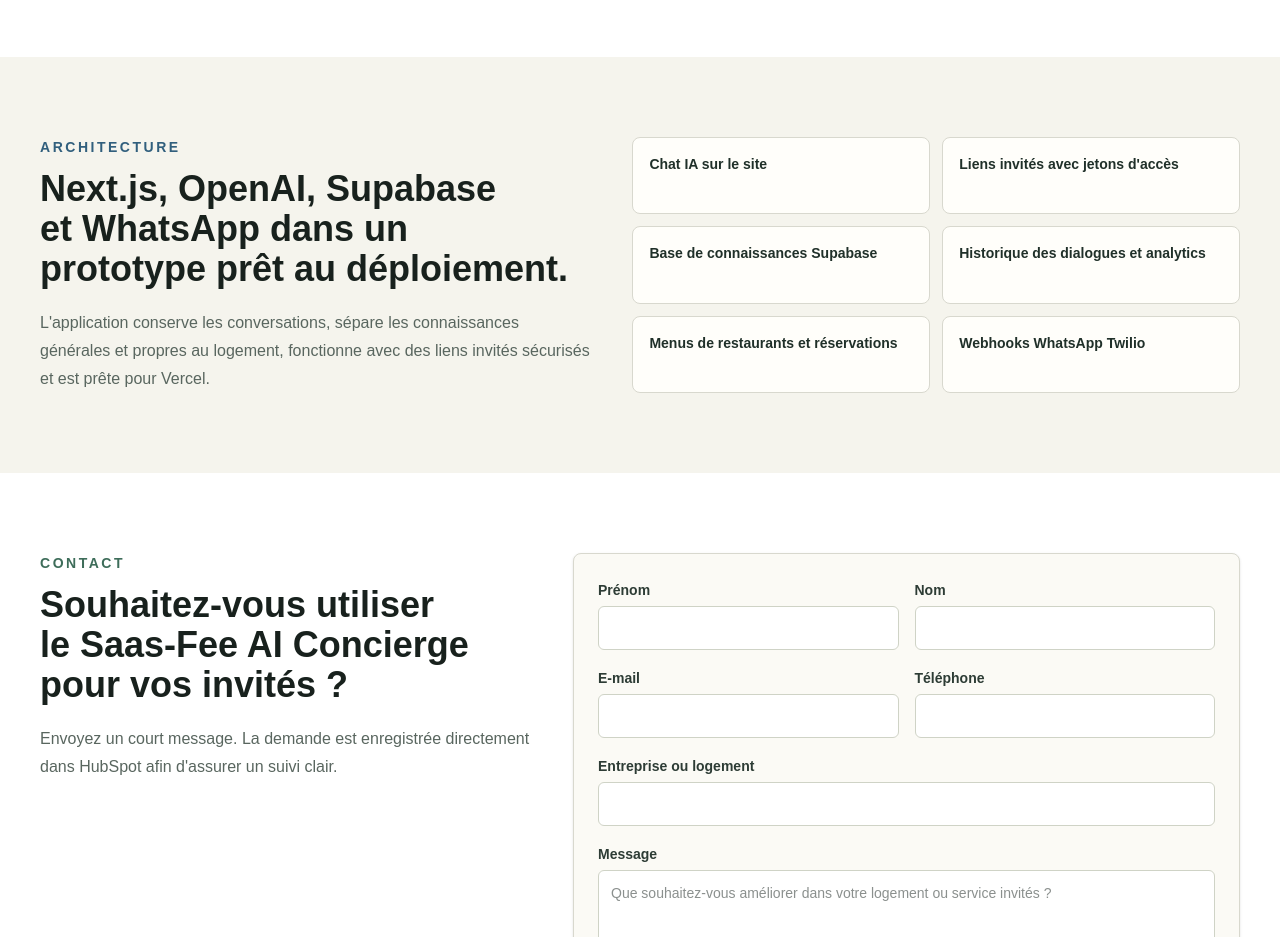
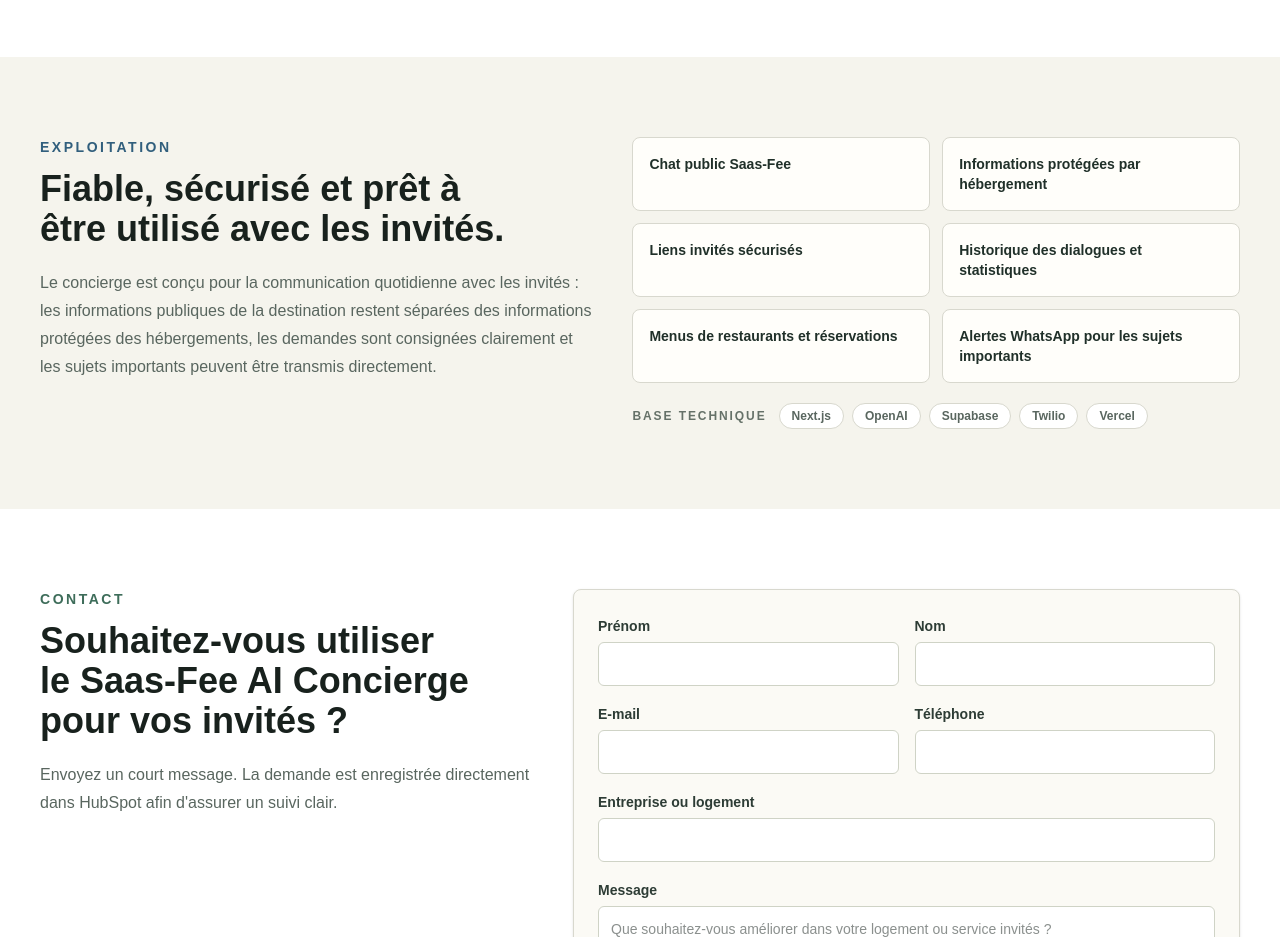
Before and after one commit to willyhaase/saas-fee-ai-concierge, a Next.js app: page /fr in a window 1280 px wide. Shown: the part 1740-2677 px from the top of the page. Built offline with nearby package versions, Linux system fonts and the light colour scheme; no server answers.

Commit message:
Reframe landing operations section

```diff
--- a/src/app/landing-copy.ts
+++ b/src/app/landing-copy.ts
@@ -52,6 +52,8 @@
     title: string;
     text: string;
     modules: string[];
+    techLabel: string;
+    techStack: string[];
   };
   contact: {
     eyebrow: string;
@@ -161,18 +163,19 @@
       ],
     },
     architecture: {
-      eyebrow: "Architektur",
-      title:
-        "Next.js, OpenAI, Supabase und WhatsApp in einem einsatzbereiten Prototyp.",
-      text: "Die Anwendung speichert Dialoge, trennt allgemeines und objektbezogenes Wissen, arbeitet mit sicheren Gästelinks und ist für den Betrieb auf Vercel vorbereitet.",
+      eyebrow: "Betrieb",
+      title: "Zuverlässig, sicher und bereit für den Einsatz mit Gästen.",
+      text: "Der Concierge ist für den täglichen Gästekontakt ausgelegt: öffentliche Ortsinformationen bleiben von geschützten Objektinformationen getrennt, Anfragen werden nachvollziehbar protokolliert und wichtige Anliegen können direkt weitergeleitet werden.",
       modules: [
-        "KI-Chat auf der Website",
-        "Gästelinks mit Zugriffstoken",
-        "Supabase Wissensdatenbank",
-        "Dialogprotokolle und Analytics",
+        "Öffentlicher Saas-Fee Chat",
+        "Geschützte Informationen pro Objekt",
+        "Sichere Gästelinks",
+        "Dialogprotokolle und Statistiken",
         "Restaurantmenüs und Reservationen",
-        "Twilio WhatsApp Webhooks",
+        "WhatsApp-Hinweise bei wichtigen Anliegen",
       ],
+      techLabel: "Technische Basis",
+      techStack: ["Next.js", "OpenAI", "Supabase", "Twilio", "Vercel"],
     },
     contact: {
       eyebrow: "Kontakt",
@@ -280,18 +283,19 @@
       ],
     },
     architecture: {
-      eyebrow: "Architecture",
-      title:
-        "Next.js, OpenAI, Supabase, and WhatsApp in a deployment-ready prototype.",
-      text: "The application stores conversations, separates general and property-specific knowledge, uses secure guest links, and is ready to run on Vercel.",
+      eyebrow: "Operations",
+      title: "Reliable, secure, and ready to use with guests.",
+      text: "The concierge is built for everyday guest communication: public destination information stays separate from protected property information, requests are logged clearly, and important issues can be forwarded directly.",
       modules: [
-        "AI chat on the website",
-        "Guest links with access tokens",
-        "Supabase knowledge base",
-        "Conversation logs and analytics",
+        "Public Saas-Fee chat",
+        "Protected information per property",
+        "Secure guest links",
+        "Conversation logs and statistics",
         "Restaurant menus and reservations",
-        "Twilio WhatsApp webhooks",
+        "WhatsApp alerts for important issues",
       ],
+      techLabel: "Technical foundation",
+      techStack: ["Next.js", "OpenAI", "Supabase", "Twilio", "Vercel"],
     },
     contact: {
       eyebrow: "Contact",
@@ -400,18 +404,19 @@
       ],
     },
     architecture: {
-      eyebrow: "Architecture",
-      title:
-        "Next.js, OpenAI, Supabase et WhatsApp dans un prototype prêt au déploiement.",
-      text: "L'application conserve les conversations, sépare les connaissances générales et propres au logement, fonctionne avec des liens invités sécurisés et est prête pour Vercel.",
+      eyebrow: "Exploitation",
+      title: "Fiable, sécurisé et prêt à être utilisé avec les invités.",
+      text: "Le concierge est conçu pour la communication quotidienne avec les invités : les informations publiques de la destination restent séparées des informations protégées des hébergements, les demandes sont consignées clairement et les sujets importants peuvent être transmis directement.",
       modules: [
-        "Chat IA sur le site",
-        "Liens invités avec jetons d'accès",
-        "Base de connaissances Supabase",
-        "Historique des dialogues et analytics",
+        "Chat public Saas-Fee",
+        "Informations protégées par hébergement",
+        "Liens invités sécurisés",
+        "Historique des dialogues et statistiques",
         "Menus de restaurants et réservations",
-        "Webhooks WhatsApp Twilio",
+        "Alertes WhatsApp pour les sujets importants",
       ],
+      techLabel: "Base technique",
+      techStack: ["Next.js", "OpenAI", "Supabase", "Twilio", "Vercel"],
     },
     contact: {
       eyebrow: "Contact",
@@ -521,18 +526,19 @@
       ],
     },
     architecture: {
-      eyebrow: "Architettura",
-      title:
-        "Next.js, OpenAI, Supabase e WhatsApp in un prototipo pronto per il deploy.",
-      text: "L'applicazione salva le conversazioni, separa conoscenze generali e informazioni specifiche dell'alloggio, usa link ospite sicuri ed è pronta per Vercel.",
+      eyebrow: "Operatività",
+      title: "Affidabile, sicuro e pronto per l'uso con gli ospiti.",
+      text: "Il concierge è pensato per la comunicazione quotidiana con gli ospiti: le informazioni pubbliche sulla destinazione restano separate da quelle protette della struttura, le richieste sono registrate in modo chiaro e i temi importanti possono essere inoltrati direttamente.",
       modules: [
-        "Chat IA sul sito",
-        "Link ospite con token di accesso",
-        "Base di conoscenza Supabase",
-        "Log delle conversazioni e analytics",
+        "Chat pubblica Saas-Fee",
+        "Informazioni protette per struttura",
+        "Link ospite sicuri",
+        "Log delle conversazioni e statistiche",
         "Menu dei ristoranti e prenotazioni",
-        "Webhook WhatsApp Twilio",
+        "Avvisi WhatsApp per temi importanti",
       ],
+      techLabel: "Base tecnica",
+      techStack: ["Next.js", "OpenAI", "Supabase", "Twilio", "Vercel"],
     },
     contact: {
       eyebrow: "Contatto",
--- a/src/app/landing-page.tsx
+++ b/src/app/landing-page.tsx
@@ -256,6 +256,7 @@
               {copy.architecture.text}
             </p>
           </div>
+          <div>
             <div className="grid gap-3 sm:grid-cols-2">
               {copy.architecture.modules.map((module) => (
                 <div
@@ -265,6 +266,20 @@
                   {module}
                 </div>
               ))}
+            </div>
+            <div className="mt-5 flex flex-wrap items-center gap-2">
+              <span className="mr-1 text-xs font-semibold uppercase tracking-[0.16em] text-[#657168]">
+                {copy.architecture.techLabel}
+              </span>
+              {copy.architecture.techStack.map((item) => (
+                <span
+                  className="rounded-full border border-[#d8d8ce] bg-white px-3 py-1 text-xs font-semibold text-[#59665f]"
+                  key={item}
+                >
+                  {item}
+                </span>
+              ))}
+            </div>
           </div>
         </div>
       </section>
```
Lines whose indentation alone changed are shown as unchanged.
